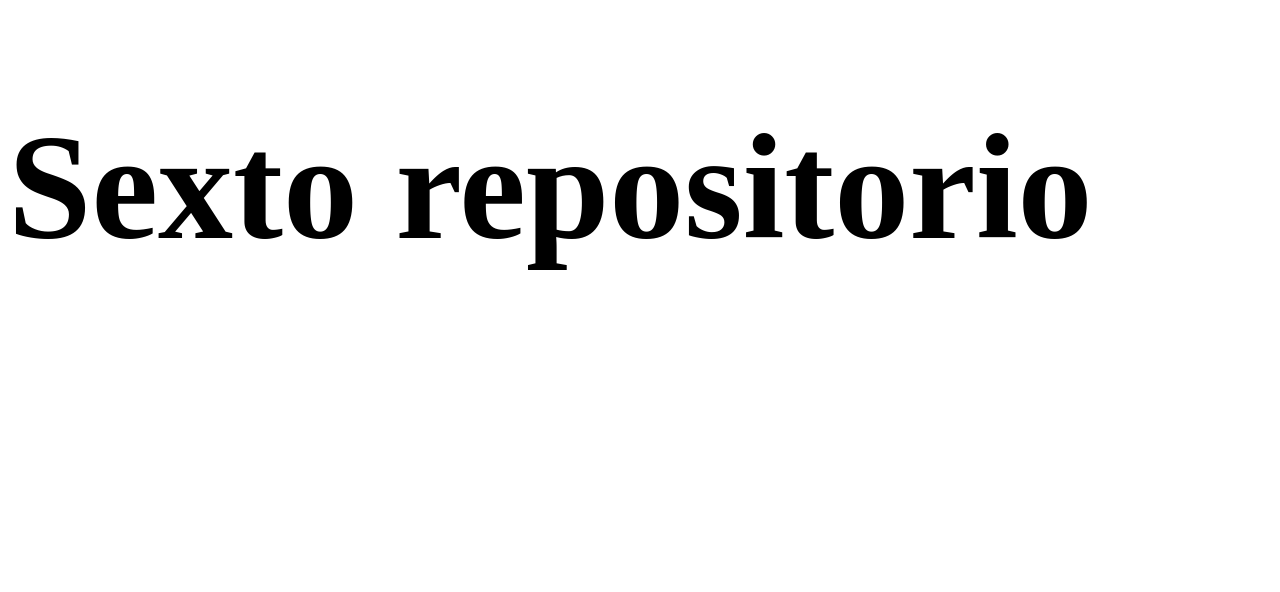
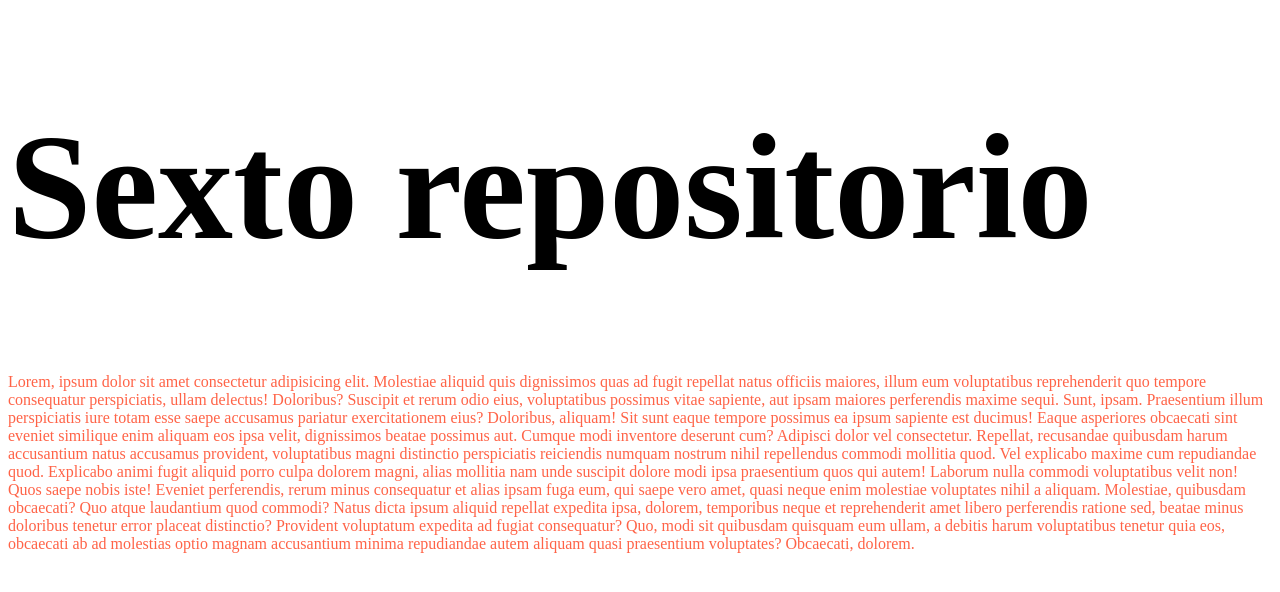
Before and after one commit to EduardoMijangos/Repo-Eduardo6, a plain HTML site: page index.html in a window 1280 px wide. Drawn offline with Linux system fonts and the light colour scheme.

Commit message:
Pagina principal modificada

```diff
--- a/index.html
+++ b/index.html
@@ -11,5 +11,16 @@
     <h1 class="titulo">
         Sexto repositorio
     </h1>
+
+    <p class="text">
+        Lorem, ipsum dolor sit amet consectetur adipisicing elit. Molestiae aliquid quis dignissimos quas ad fugit repellat natus officiis maiores, illum eum voluptatibus reprehenderit quo tempore consequatur perspiciatis, ullam delectus! Doloribus?
+        Suscipit et rerum odio eius, voluptatibus possimus vitae sapiente, aut ipsam maiores perferendis maxime sequi. Sunt, ipsam. Praesentium illum perspiciatis iure totam esse saepe accusamus pariatur exercitationem eius? Doloribus, aliquam!
+        Sit sunt eaque tempore possimus ea ipsum sapiente est ducimus! Eaque asperiores obcaecati sint eveniet similique enim aliquam eos ipsa velit, dignissimos beatae possimus aut. Cumque modi inventore deserunt cum?
+        Adipisci dolor vel consectetur. Repellat, recusandae quibusdam harum accusantium natus accusamus provident, voluptatibus magni distinctio perspiciatis reiciendis numquam nostrum nihil repellendus commodi mollitia quod. Vel explicabo maxime cum repudiandae quod.
+        Explicabo animi fugit aliquid porro culpa dolorem magni, alias mollitia nam unde suscipit dolore modi ipsa praesentium quos qui autem! Laborum nulla commodi voluptatibus velit non! Quos saepe nobis iste!
+        Eveniet perferendis, rerum minus consequatur et alias ipsam fuga eum, qui saepe vero amet, quasi neque enim molestiae voluptates nihil a aliquam. Molestiae, quibusdam obcaecati? Quo atque laudantium quod commodi?
+        Natus dicta ipsum aliquid repellat expedita ipsa, dolorem, temporibus neque et reprehenderit amet libero perferendis ratione sed, beatae minus doloribus tenetur error placeat distinctio? Provident voluptatum expedita ad fugiat consequatur?
+        Quo, modi sit quibusdam quisquam eum ullam, a debitis harum voluptatibus tenetur quia eos, obcaecati ab ad molestias optio magnam accusantium minima repudiandae autem aliquam quasi praesentium voluptates? Obcaecati, dolorem.
+    </p>
 </body>
 </html>
--- a/style.css
+++ b/style.css
@@ -1,3 +1,8 @@
 .titulo{
     font-size: 150px;
 }
+
+.text{
+color: tomato;
+size: 89px;
+}
```
